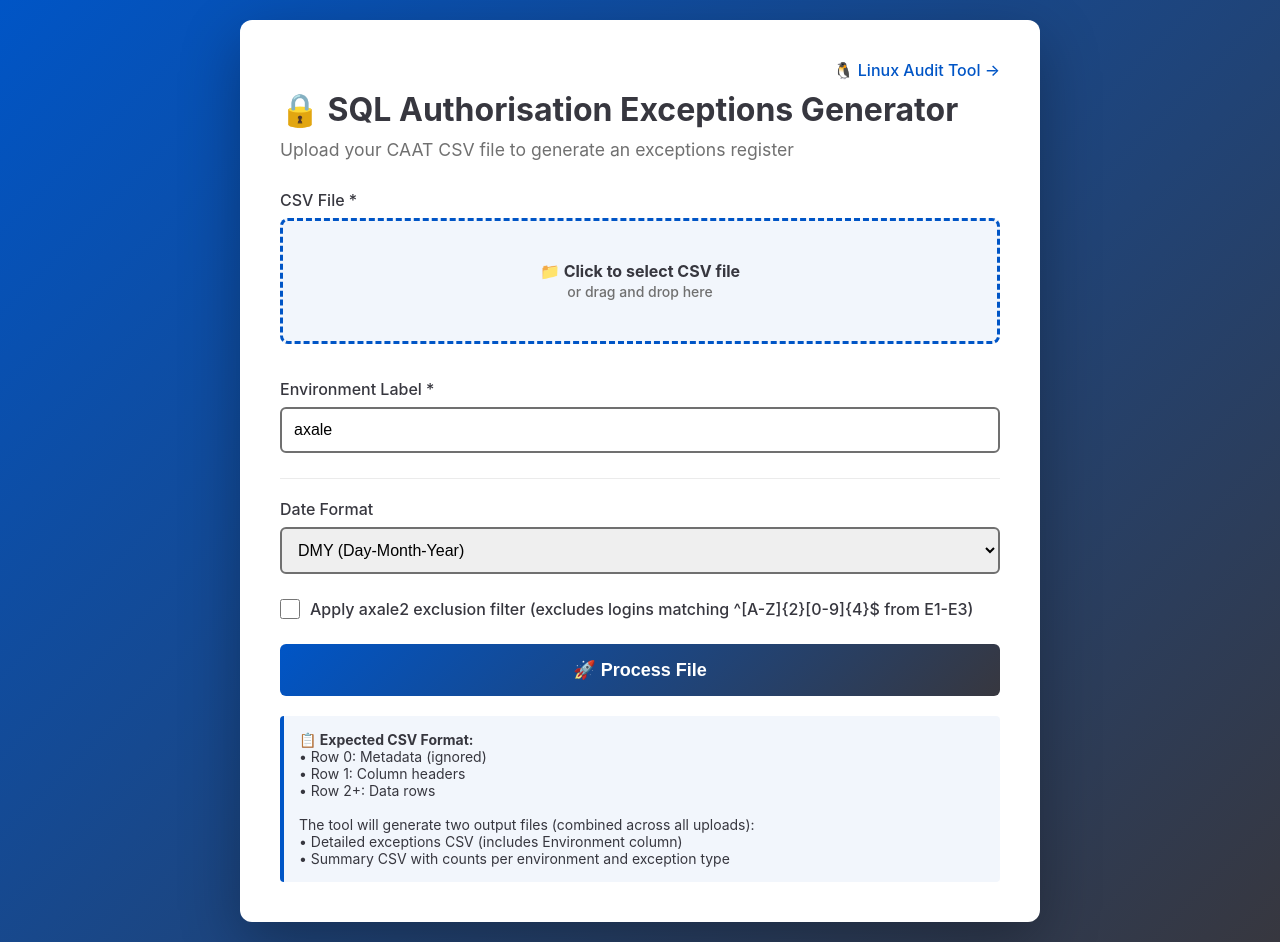
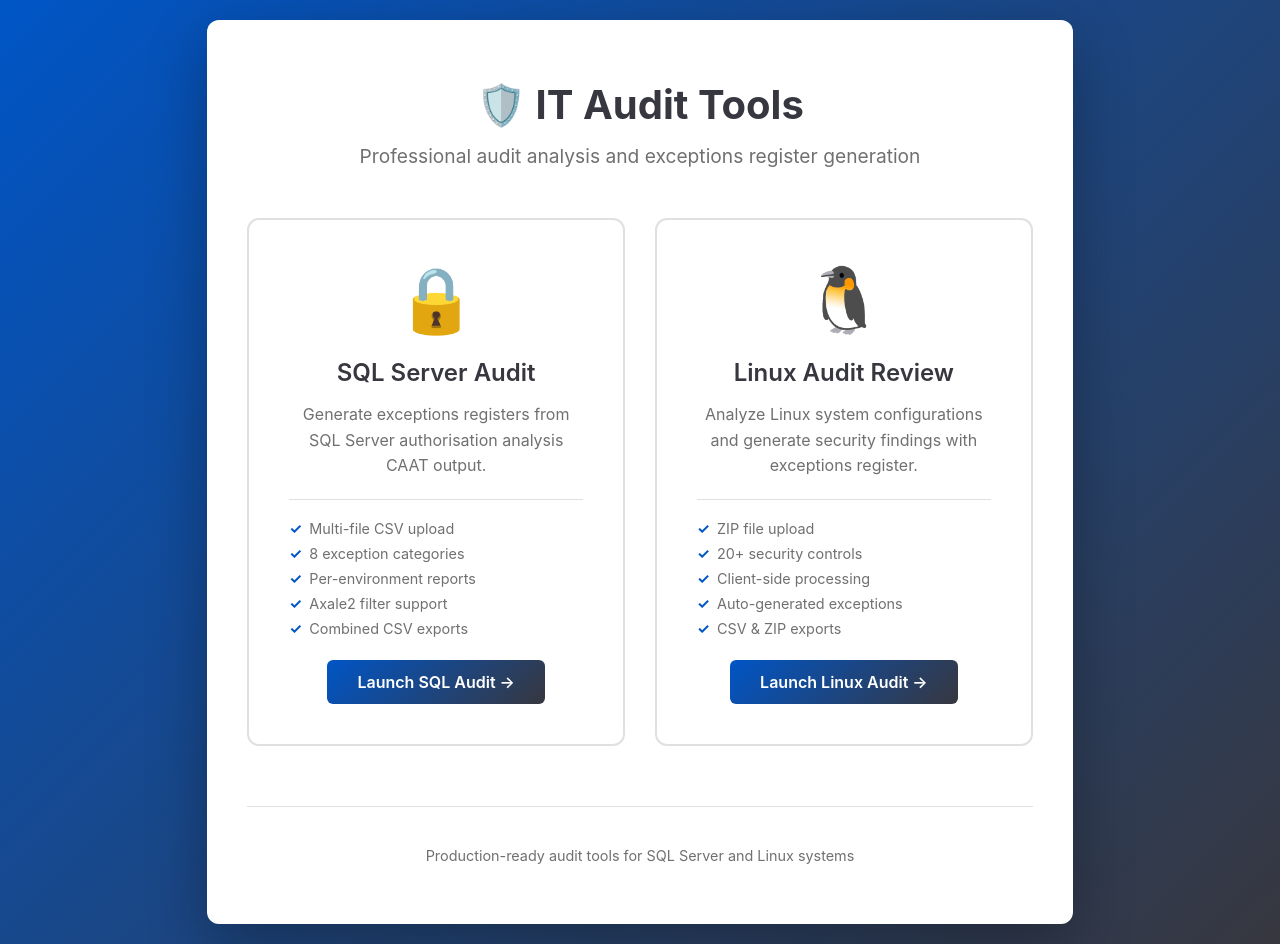
Before and after one commit to rudknee/it-audit-tools, a Flask app: page / in a window 1280 px wide. Run offline with Flask 2, Linux system fonts and the light colour scheme.

Commit message:
Add landing page for tool selection
- Create professional landing page with tool cards
- Update routes: / → landing, /sql-audit → SQL tool
- Add navigation links between all pages
- Improve user experience with clear tool selection

```diff
--- a/app.py
+++ b/app.py
@@ -39,7 +39,13 @@
 
 @app.route('/')
 def index():
-    """Render the main upload page."""
+    """Render the landing page with tool selection."""
+    return render_template('landing.html')
+
+
+@app.route('/sql-audit')
+def sql_audit():
+    """Render the SQL audit upload page."""
     return render_template('index.html')
 
 
--- a/templates/index.html
+++ b/templates/index.html
@@ -166,7 +166,8 @@
 </head>
 <body>
     <div class="container">
-        <div style="text-align: right; margin-bottom: 10px;">
+        <div style="display: flex; justify-content: space-between; margin-bottom: 10px;">
+            <a href="/" style="color: #707070; text-decoration: none; font-weight: 500;">← Home</a>
             <a href="/linux-audit" style="color: #0055c6; text-decoration: none; font-weight: 500;">🐧 Linux Audit Tool →</a>
         </div>
         <h1>🔒 SQL Authorisation Exceptions Generator</h1>
--- /dev/null
+++ b/templates/landing.html
@@ -0,0 +1,185 @@
+<!DOCTYPE html>
+<html lang="en">
+<head>
+    <meta charset="UTF-8">
+    <meta name="viewport" content="width=device-width, initial-scale=1.0">
+    <title>IT Audit Tools</title>
+    <style>
+        * {
+            margin: 0;
+            padding: 0;
+            box-sizing: border-box;
+        }
+
+        body {
+            font-family: -apple-system, BlinkMacSystemFont, 'Segoe UI', Roboto, Oxygen, Ubuntu, Cantarell, sans-serif;
+            background: linear-gradient(135deg, #0055c6 0%, #37373f 100%);
+            min-height: 100vh;
+            display: flex;
+            align-items: center;
+            justify-content: center;
+            padding: 20px;
+        }
+
+        .container {
+            max-width: 1000px;
+            background: white;
+            border-radius: 12px;
+            box-shadow: 0 20px 60px rgba(0, 0, 0, 0.3);
+            padding: 60px 40px;
+            text-align: center;
+        }
+
+        h1 {
+            color: #37373f;
+            margin-bottom: 15px;
+            font-size: 2.5em;
+        }
+
+        .subtitle {
+            color: #707070;
+            margin-bottom: 50px;
+            font-size: 1.2em;
+        }
+
+        .tools-grid {
+            display: grid;
+            grid-template-columns: repeat(auto-fit, minmax(350px, 1fr));
+            gap: 30px;
+            margin-top: 40px;
+        }
+
+        .tool-card {
+            background: white;
+            border: 2px solid #e0e0e0;
+            border-radius: 12px;
+            padding: 40px;
+            transition: all 0.3s;
+            cursor: pointer;
+            text-decoration: none;
+            color: inherit;
+            display: block;
+        }
+
+        .tool-card:hover {
+            transform: translateY(-5px);
+            box-shadow: 0 15px 40px rgba(0, 85, 198, 0.2);
+            border-color: #0055c6;
+        }
+
+        .tool-icon {
+            font-size: 4em;
+            margin-bottom: 20px;
+        }
+
+        .tool-title {
+            color: #37373f;
+            font-size: 1.5em;
+            font-weight: 600;
+            margin-bottom: 15px;
+        }
+
+        .tool-description {
+            color: #707070;
+            font-size: 1em;
+            line-height: 1.6;
+            margin-bottom: 20px;
+        }
+
+        .tool-features {
+            text-align: left;
+            margin-top: 20px;
+            padding-top: 20px;
+            border-top: 1px solid #e0e0e0;
+        }
+
+        .tool-features ul {
+            list-style: none;
+            padding: 0;
+        }
+
+        .tool-features li {
+            color: #707070;
+            font-size: 0.9em;
+            margin-bottom: 8px;
+            padding-left: 20px;
+            position: relative;
+        }
+
+        .tool-features li:before {
+            content: "✓";
+            position: absolute;
+            left: 0;
+            color: #0055c6;
+            font-weight: bold;
+        }
+
+        .btn-primary {
+            display: inline-block;
+            padding: 12px 30px;
+            background: linear-gradient(135deg, #0055c6 0%, #37373f 100%);
+            color: white;
+            border-radius: 6px;
+            font-weight: 600;
+            text-decoration: none;
+            transition: all 0.2s;
+            margin-top: 15px;
+        }
+
+        .btn-primary:hover {
+            transform: translateY(-2px);
+            box-shadow: 0 10px 20px rgba(0, 85, 198, 0.4);
+        }
+    </style>
+</head>
+<body>
+    <div class="container">
+        <h1>🛡️ IT Audit Tools</h1>
+        <p class="subtitle">Professional audit analysis and exceptions register generation</p>
+
+        <div class="tools-grid">
+            <a href="/sql-audit" class="tool-card">
+                <div class="tool-icon">🔒</div>
+                <div class="tool-title">SQL Server Audit</div>
+                <div class="tool-description">
+                    Generate exceptions registers from SQL Server authorisation analysis CAAT output.
+                </div>
+                <div class="tool-features">
+                    <ul>
+                        <li>Multi-file CSV upload</li>
+                        <li>8 exception categories</li>
+                        <li>Per-environment reports</li>
+                        <li>Axale2 filter support</li>
+                        <li>Combined CSV exports</li>
+                    </ul>
+                </div>
+                <span class="btn-primary">Launch SQL Audit →</span>
+            </a>
+
+            <a href="/linux-audit" class="tool-card">
+                <div class="tool-icon">🐧</div>
+                <div class="tool-title">Linux Audit Review</div>
+                <div class="tool-description">
+                    Analyze Linux system configurations and generate security findings with exceptions register.
+                </div>
+                <div class="tool-features">
+                    <ul>
+                        <li>ZIP file upload</li>
+                        <li>20+ security controls</li>
+                        <li>Client-side processing</li>
+                        <li>Auto-generated exceptions</li>
+                        <li>CSV & ZIP exports</li>
+                    </ul>
+                </div>
+                <span class="btn-primary">Launch Linux Audit →</span>
+            </a>
+        </div>
+
+        <div style="margin-top: 60px; padding-top: 40px; border-top: 1px solid #e0e0e0;">
+            <p style="color: #707070; font-size: 0.9em;">
+                Production-ready audit tools for SQL Server and Linux systems
+            </p>
+        </div>
+    </div>
+</body>
+</html>
--- a/templates/linux_audit.html
+++ b/templates/linux_audit.html
@@ -288,7 +288,10 @@
 </head>
 <body>
     <div class="container">
-        <a href="/" class="nav-link">← Back to SQL Audit</a>
+        <div style="display: flex; gap: 20px; margin-bottom: 10px;">
+            <a href="/" class="nav-link">← Home</a>
+            <a href="/sql-audit" class="nav-link">🔒 SQL Audit</a>
+        </div>
         <h1>🐧 Linux Audit Review Tool</h1>
         <p class="subtitle">Upload a Linux audit ZIP file to generate findings and exceptions register</p>
 
--- a/templates/results.html
+++ b/templates/results.html
@@ -238,7 +238,10 @@
             </a>
         </div>
 
-        <a href="/" class="back-btn">← Process Another File</a>
+        <div style="display: flex; gap: 10px;">
+            <a href="/sql-audit" class="back-btn">← Process Another File</a>
+            <a href="/" class="back-btn">Home</a>
+        </div>
     </div>
 </body>
 </html>
```
